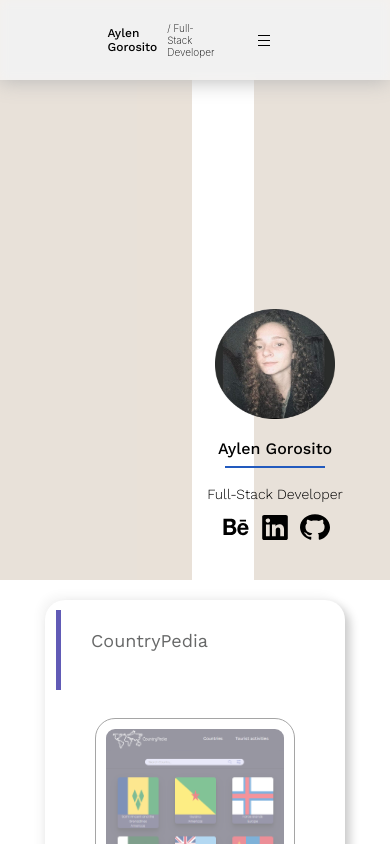
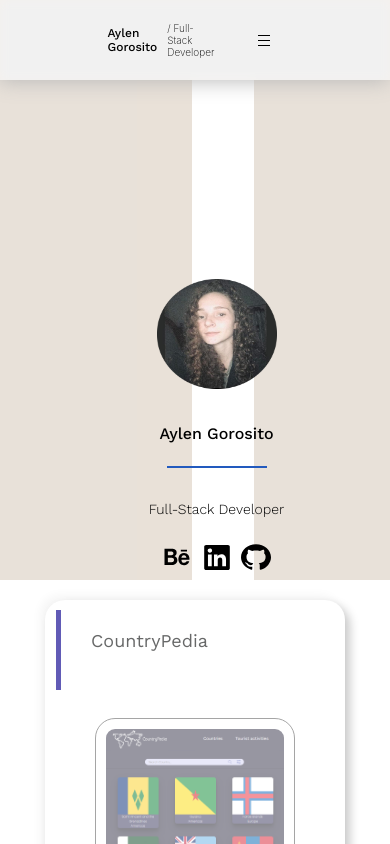
Before and after one commit to AylenGorosito313/portfolio, a React (Vite) app: page / in a window 390 px wide. Shown: the top 844 px of the page. Built offline with nearby package versions, Linux system fonts and the light colour scheme.

Commit message:
Update Home.css

```diff
--- a/src/pages/home/Home.css
+++ b/src/pages/home/Home.css
@@ -245,7 +245,7 @@
     height: auto;
     display: flex;
     width: 30%;
-    justify-content: center;
+    justify-content: flex-start;
   }
   .div-central-home {
     height: auto;
@@ -258,6 +258,8 @@
     display: flex;
     flex-direction: column;
     align-items: center;
+    gap: 15px;
+    width: 100%;
     justify-content: center;
 }
 .img {
```
